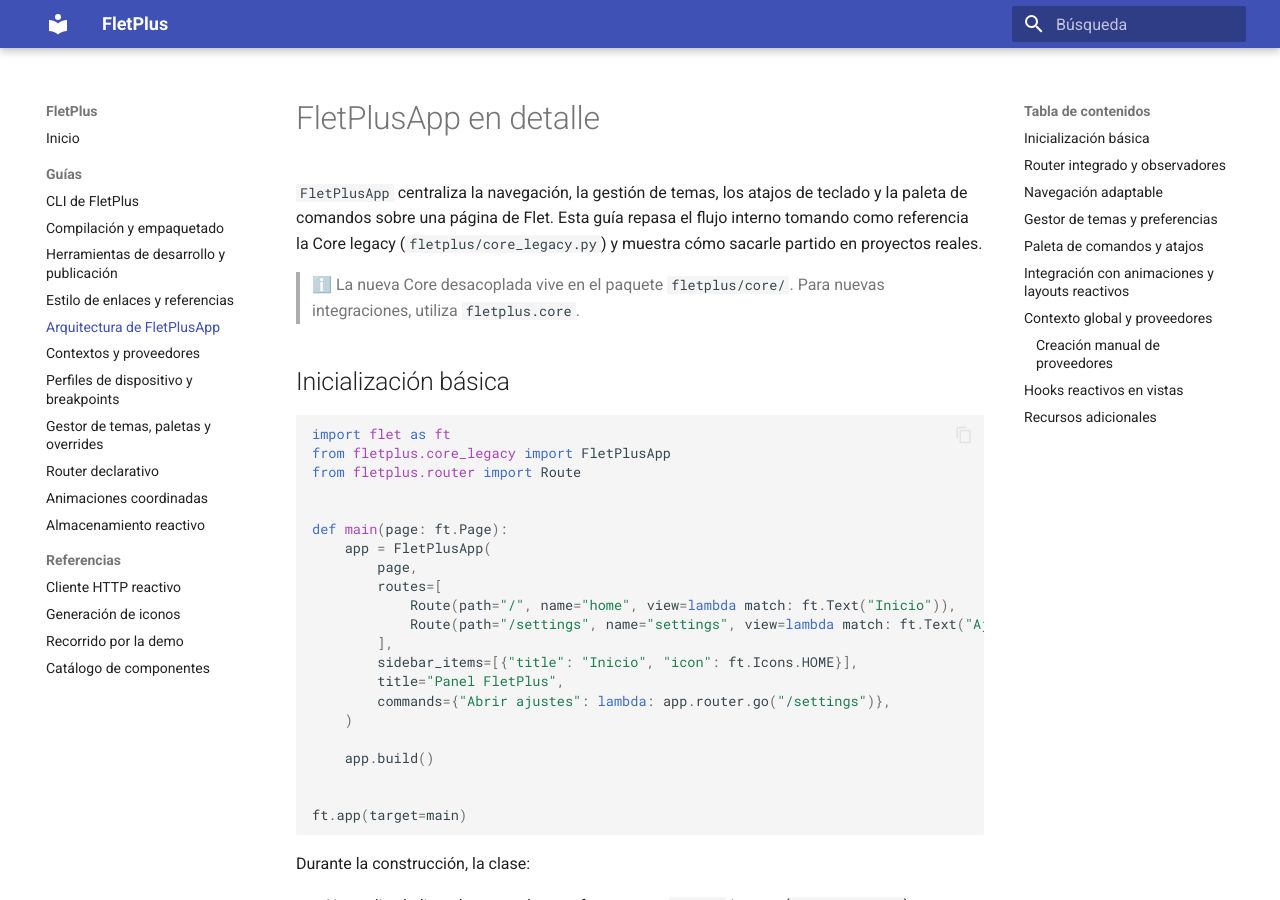
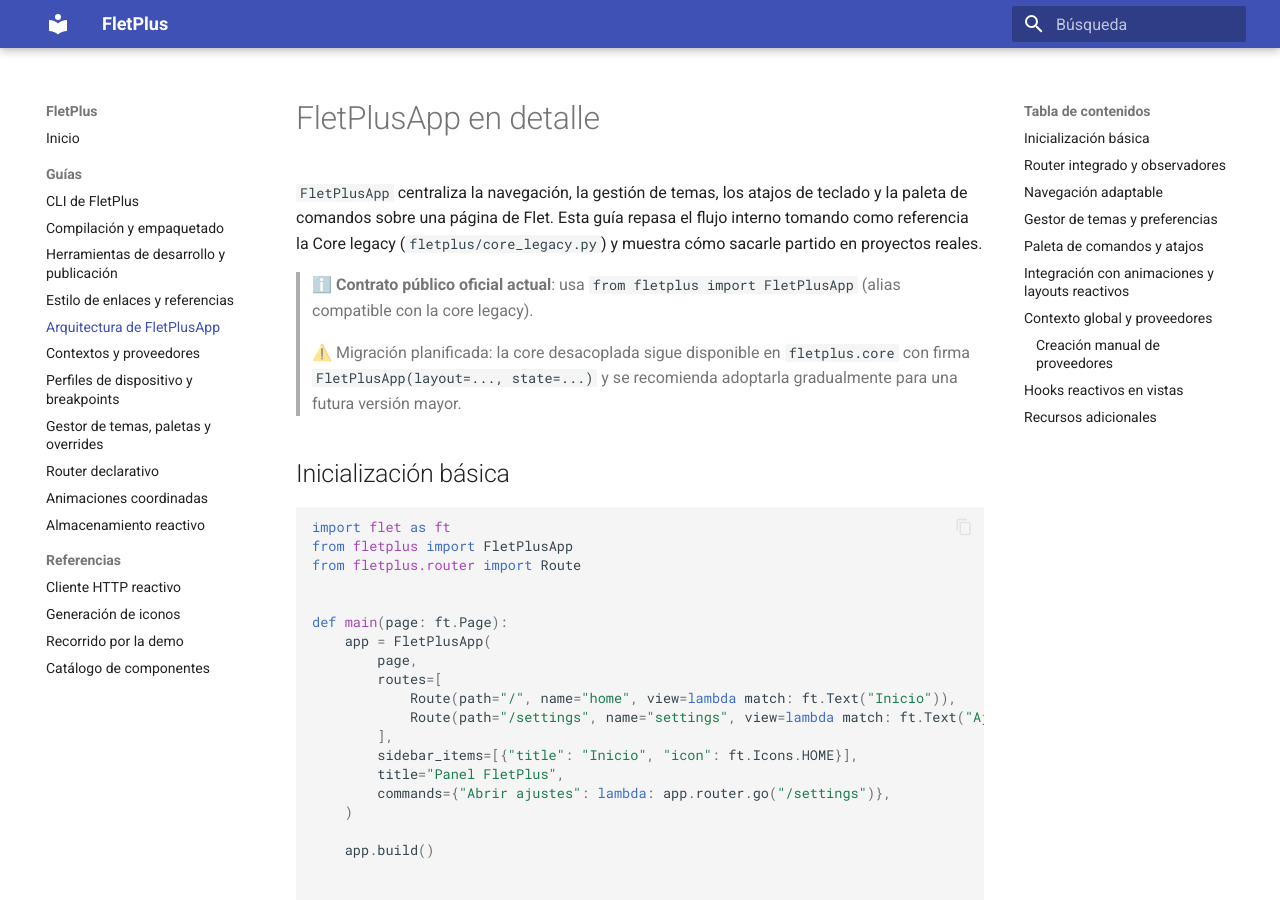
Before and after one commit to Alphonsus411/FletPlus, an MkDocs documentation site: the page built from docs/app.md, in a window 1280 px wide and 900 px high. Built offline with MkDocs 1.6.1 and Material for MkDocs 9.7.7, drawn with Linux system fonts in a browser that asks for light colours; some of the changed text lies outside the part shown.

Commit message:
Fix public FletPlusApp contract to legacy and document migration

````diff
--- a/docs/app.md
+++ b/docs/app.md
@@ -2,13 +2,15 @@
 
 `FletPlusApp` centraliza la navegación, la gestión de temas, los atajos de teclado y la paleta de comandos sobre una página de Flet. Esta guía repasa el flujo interno tomando como referencia la Core legacy (`fletplus/core_legacy.py`) y muestra cómo sacarle partido en proyectos reales.
 
-> ℹ️ La nueva Core desacoplada vive en el paquete `fletplus/core/`. Para nuevas integraciones, utiliza `fletplus.core`.
+> ℹ️ **Contrato público oficial actual**: usa `from fletplus import FletPlusApp` (alias compatible con la core legacy).
+>
+> ⚠️ Migración planificada: la core desacoplada sigue disponible en `fletplus.core` con firma `FletPlusApp(layout=..., state=...)` y se recomienda adoptarla gradualmente para una futura versión mayor.
 
 ## Inicialización básica
 
 ```python
 import flet as ft
-from fletplus.core_legacy import FletPlusApp
+from fletplus import FletPlusApp
 from fletplus.router import Route
 
 
@@ -81,7 +83,7 @@
 
 ```python
 import flet as ft
-from fletplus.core_legacy import FletPlusApp
+from fletplus import FletPlusApp
 from fletplus.router import Route
 
 
````
Also changed, not shown: CHANGELOG.md (added, +8 -0 lines), README.md (+4 -3 lines), docs/index.md (+5 -0 lines), fletplus/__init__.py (+5 -2 lines), 2 other files.
